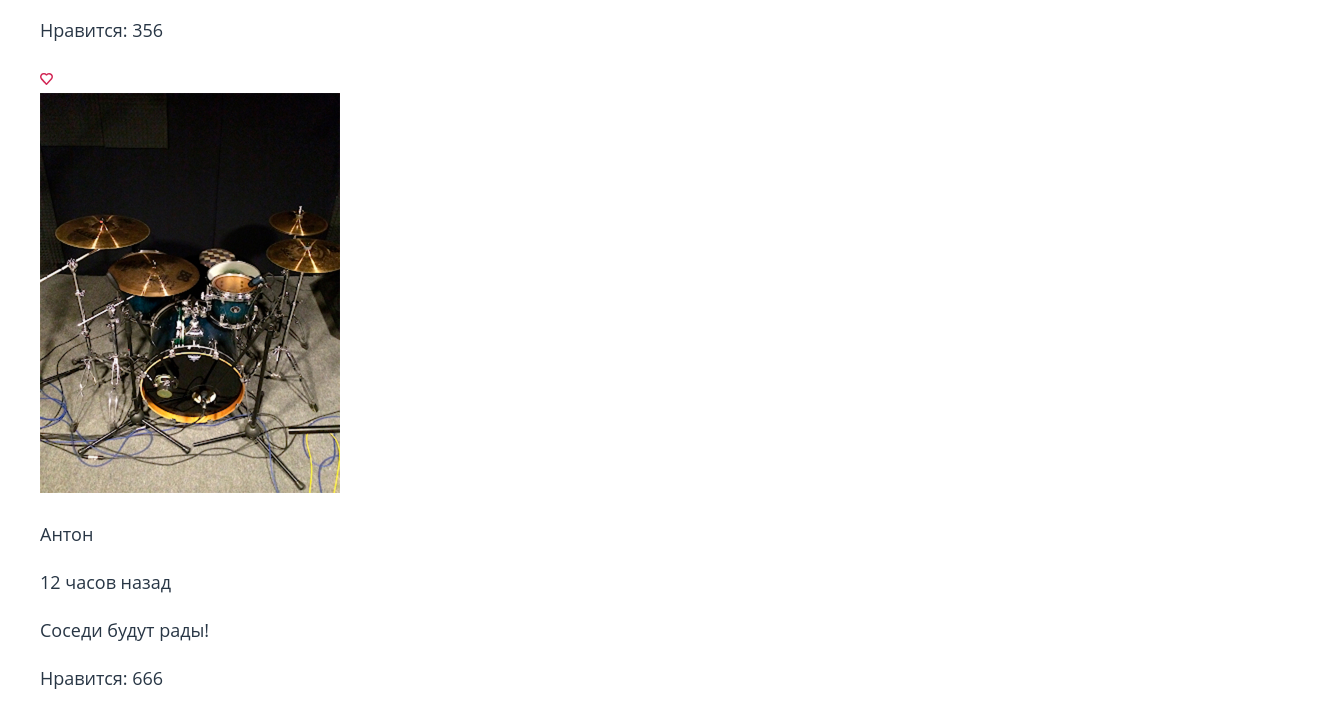
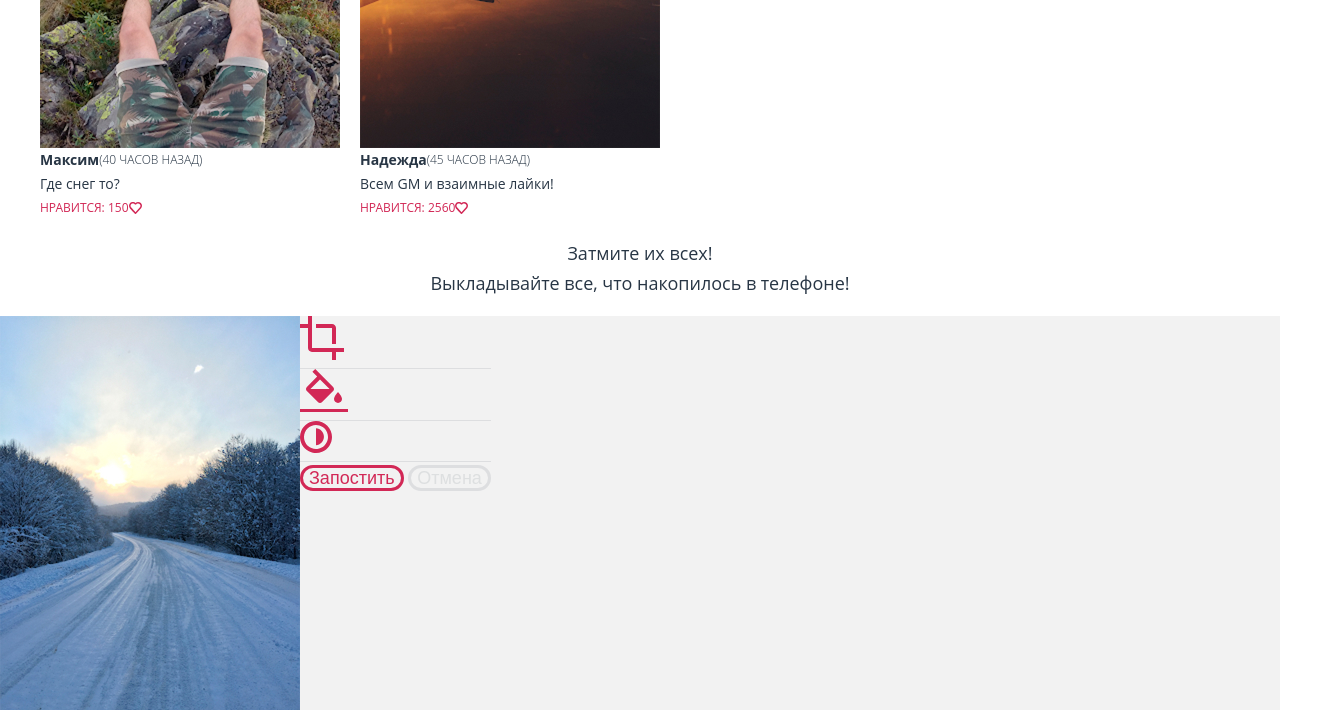
Before and after one commit to tkornilova/1763669-pink-23, a website: page source/catalog.html in a window 1280 px wide. Shown: the part 1720-2430 px from the top of the page, 1320 px wide, since content can reach past the window. Drawn offline with nearby package versions, Linux system fonts and the light colour scheme; files that its build step writes are made by us from their sources.

Commit message:
Стилизация каталога

```diff
--- /dev/null
+++ b/source/less/blocks/editor.less
@@ -0,0 +1,42 @@
+.editor {
+  width: 100%;
+  margin: 0 auto;
+}
+
+.editor__slogan {
+  font-size: 18px;
+  line-height: 30px;
+  text-align: center;
+}
+
+.editor__photo {
+  display: flex;
+  flex-direction: row;
+  background-color: @gray-light;
+}
+
+.editor__photo-parameters div {
+  border-bottom: 1px solid @main-gray-opacity10;
+}
+
+.editor__photo-parameters div:last-child {
+  border-bottom: none;
+}
+
+.parameters__button  button{
+  font-size: 18px;
+  line-height: 18px;
+  background-color: transparent;
+  border: 3px solid;
+  border-radius: 30px;
+}
+
+.parameters__button-post {
+  color: @pink;
+  border-color: @pink;
+}
+
+.parameters__button-cancel {
+  color: @main-gray-opacity10;
+  border-color: @main-gray-opacity10;
+}
--- a/source/less/blocks/panorama.less
+++ b/source/less/blocks/panorama.less
@@ -8,5 +8,35 @@
   font-size: 18px;
   line-height: 30px;
   text-align: center;
-  color: blue;
 }
+
+.panorama__img {
+  width: 100%;
+}
+
+.panorama__button {
+  font-size: 12px;
+  line-height: 24px;
+  font-weight: 700;
+  color: @basic-white;
+  background-color: @pink;
+  text-transform: uppercase;
+  border: none;
+}
+
+.panorama__comment {
+  display: flex;
+  flex-direction: column;
+  background-color: @gray-light;
+}
+
+.panorama__comment p {
+  margin: 0;
+  padding: 0;
+}
+
+.panorama__comment-top {
+  display: flex;
+  flex-direction: row;
+  justify-content: space-between;
+}
--- /dev/null
+++ b/source/less/blocks/user-pic.less
@@ -0,0 +1,52 @@
+.user-pic__list {
+  width: 100%;
+  margin: 0 auto;
+  display: flex;
+  flex-direction: row;
+  flex-wrap: wrap;
+}
+
+.user-pic__item {
+  margin-right: 20px;
+  display: flex;
+  flex-direction: column;
+}
+
+.user-pic__item p {
+  margin: 0;
+  padding: 0;
+}
+
+.user-pic__item-top {
+  display: flex;
+  flex-direction: row;
+}
+
+.user-pic__item-top-name {
+  font-size: 14px;
+  line-height: 24px;
+  font-weight: 700;
+  padding-right: 3px; //не работает
+}
+
+.user-pic__item-top-time {
+  font-size: 12px;
+  line-height: 24px;
+  font-weight: 300;
+  text-transform: uppercase;
+}
+
+.user-pic__item-middle {
+  text-align: left;
+  font-size: 14px;
+  line-height: 24px;
+}
+
+.user-pic__item-bottom {
+  display: flex;
+  flex-direction: row;
+  color: @pink;
+  font-size: 12px;
+  line-height: 24px;
+  text-transform: uppercase;
+}
--- a/source/less/style.less
+++ b/source/less/style.less
@@ -26,3 +26,5 @@
 // Catalog
 
 @import "blocks/panorama.less";
+@import "blocks/user-pic.less";
+@import "blocks/editor.less";
```
Also changed, not shown: source/catalog.html (+6 -6 lines).
